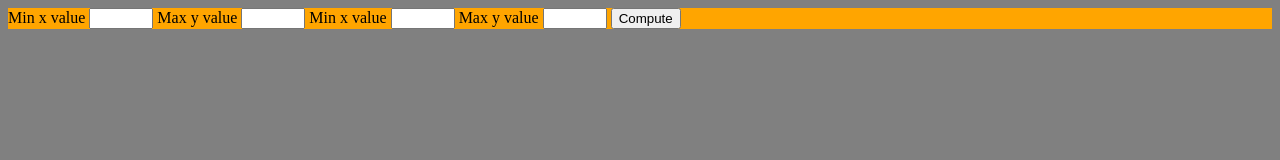
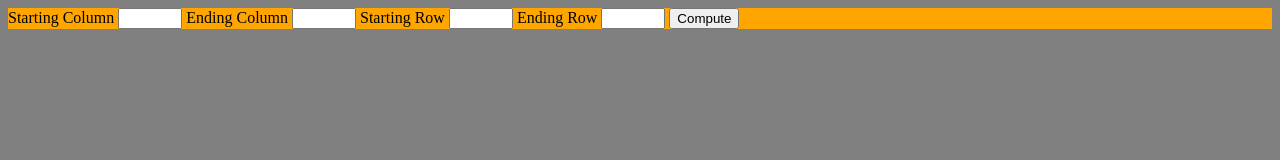
Before and after one commit to kwhite89333/Assignment6, a plain HTML site: page index.html in a window 1280 px wide. Drawn offline with nearby package versions, Linux system fonts and the light colour scheme.

Commit message:
Update index.html

```diff
--- a/index.html
+++ b/index.html
@@ -14,7 +14,8 @@ Last Edited on: 10/23/14
 
         <!-- links the sheet used to style the web page -->
         <link rel="stylesheet" type="text/css" href="stylesheet.css">
-
+        <!-- installs the latest jquery library -->
+        <script src="//code.jquery.com/jquery-2.1.1.min.js"></script>
         <!-- links to the javascript file that will create the multiplication
              table and any other necessary functions -->
         <script type="text/javascript" src="multTable.js"></script>
@@ -23,20 +24,27 @@ Last Edited on: 10/23/14
         <div id="form">
             <!-- begins the for to dynamically accept values from the user -->
             <form id="frm" action='javascript:void(0)'>
+                <!-- Creates a label and a field attributed with that label.
+                     Giving this type number will force the user to input an
+                     integer value.  -->
                 <div id='valueBar'>     <!-- begin valueBar div -->
-                    <label>Min x value</label>
+                    <label>Starting Column</label>
                     <input type="number" id="minXVal" min='-50' max='50' />
-                    <label>Max y value</label>
+
+                    <label>Ending Column</label>
                     <input type="number" id='maxXVal' min='-50' max='50'/>
-                    <label>Min x value</label>
+
+                    <label>Starting Row</label>
                     <input type='number' id='minYVal' min='-50' max='50'/>
-                    <label>Max y value</label>
+
+                    <label>Ending Row</label>
                     <input type='number' id='maxYVal' min='-50' max='50'/>
+
                     <input type="submit" value='Compute' />
                 </div>      <!-- end valueBar div -->
             </form>
-        </div>
-        <table>
+        </div>      <!-- end form div -->
+        <table id='tab'>
             <!-- all dynamically written from the multTable.js file -->
         </table>
     </body>
```
